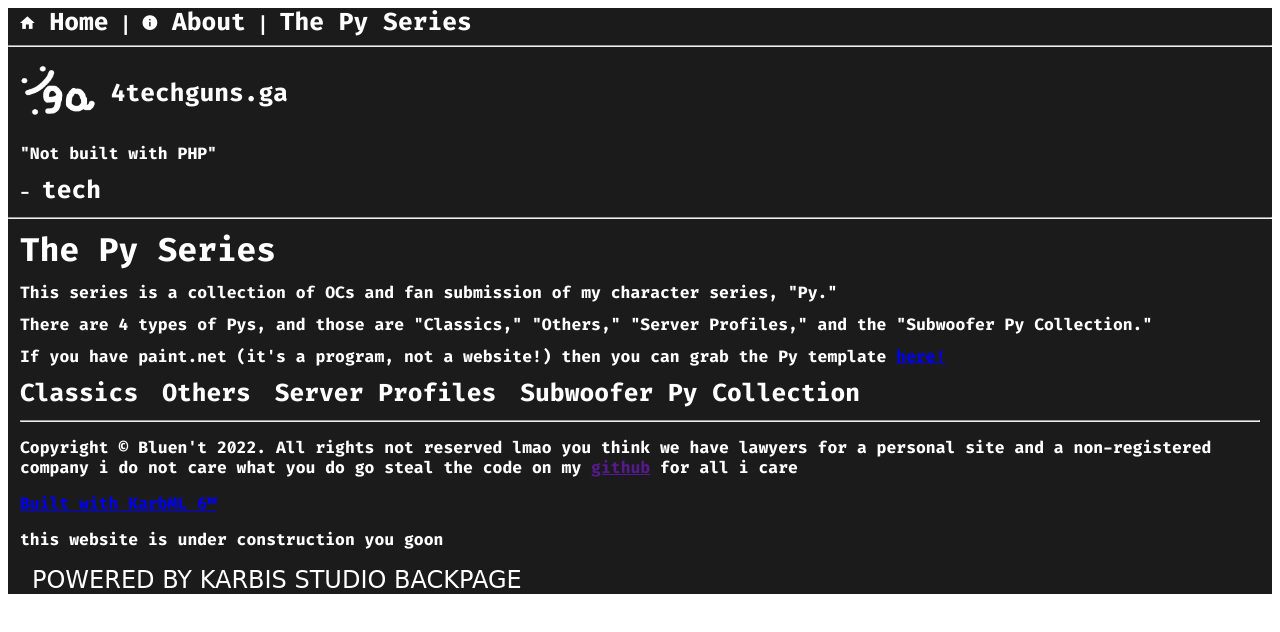
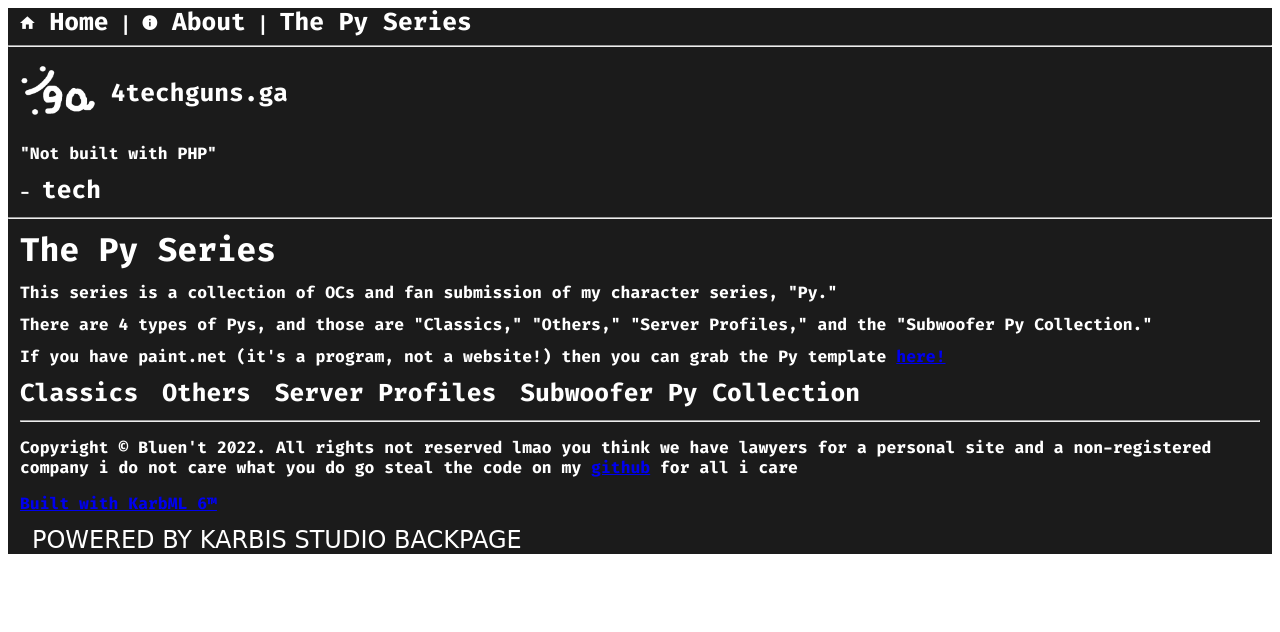
Before and after one commit to wafledits/4techgunsdotga, a Next.js app: page /pyseries in a window 1280 px wide. Shown: the top 632 px of the page. Built offline with nearby package versions, Linux system fonts and the light colour scheme.

Commit message:
Remove beta text + update README.md

```diff
--- a/components/Footer.js
+++ b/components/Footer.js
@@ -5,9 +5,8 @@ export default function Footer()
     return (
         <div className={styles.defaultText}>
             <hr />
-            <p>Copyright &copy; Bluen&apos;t 2022. All rights not reserved lmao you think we have lawyers for a personal site and a non-registered company i do not care what you do go steal the code on my <a href="">github</a> for all i care</p>
+            <p>Copyright &copy; Bluen&apos;t 2022. All rights not reserved lmao you think we have lawyers for a personal site and a non-registered company i do not care what you do go steal the code on my <a href="https://github.com/4techguns/4techgunsdotga">github</a> for all i care</p>
             <a href="a.png">Built with KarbML 6&trade;</a>
-            <p>this website is under construction you goon</p>
             <p className={styles.comiksand}>POWERED BY KARBIS STUDIO BACKPAGE</p>
         </div>
     )
```
Also changed, not shown: 1 other file (tests, documents, lock files or other folders).
